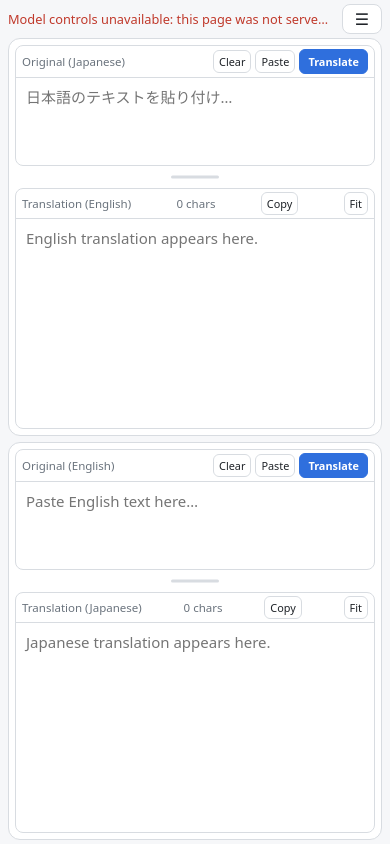
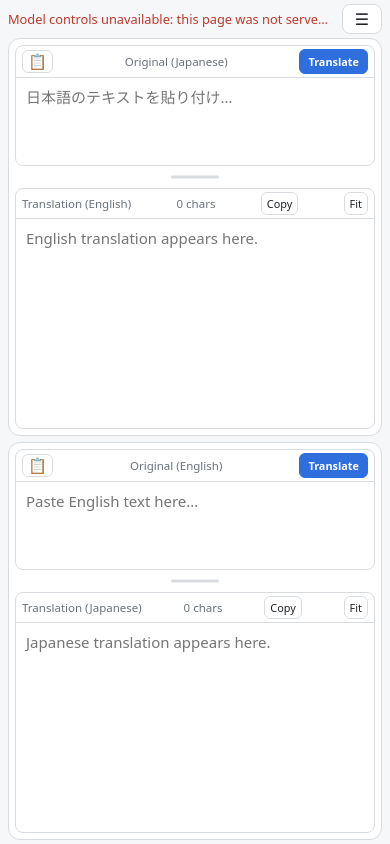
Before and after one commit to Rokurolize/plamo3-translate-local, a plain HTML site: page webui/index.html in a window 390 px wide. Drawn offline with Linux system fonts and the light colour scheme; no server answers.

Commit message:
Merge Paste and Clear into one left-aligned clipboard button

```diff
--- a/webui/index.html
+++ b/webui/index.html
@@ -184,6 +184,11 @@
     border-color: var(--accent);
     color: var(--accent-text);
   }
+  .io-src .label .pasteBtn {
+    padding: 2px 7px;
+    font-size: 1rem;
+    line-height: 1.1;
+  }
   .label-actions { display: flex; align-items: center; gap: 4px; }
   /* Transparent textarea over a mirrored text layer that paints the active paragraph */
   .field { position: relative; flex: 1; min-height: 0; width: 100%; display: flex; }
@@ -275,6 +280,7 @@
     .io-src .label .count { display: none; }
     .io-src .label button, .io-out .label button { padding: 3px 5px; font-size: 0.68rem; }
     .io-src .label .translateBtn { padding: 4px 8px; }
+    .io-src .label .pasteBtn { padding: 2px 5px; font-size: 0.95rem; }
   }
 </style>
 </head>
@@ -311,11 +317,10 @@
     <div class="board-body">
       <div class="io io-src">
         <div class="label">
+          <button class="pasteBtn" title="Paste clipboard text here (replaces both boxes and translates). If the clipboard is empty, clear both boxes." aria-label="Paste from clipboard, or clear if the clipboard is empty">📋</button>
           <span class="name">Original (Japanese)</span>
           <span class="count"><span class="srcCount">0</span> chars</span>
           <span class="label-actions">
-            <button class="clearBtn" title="Clear both boxes in this panel">Clear</button>
-            <button class="pasteBtn" title="Replace with clipboard and translate">Paste</button>
             <button class="translateBtn" title="Translate this text">Translate</button>
           </span>
         </div>
@@ -337,11 +342,10 @@
     <div class="board-body">
       <div class="io io-src">
         <div class="label">
+          <button class="pasteBtn" title="Paste clipboard text here (replaces both boxes and translates). If the clipboard is empty, clear both boxes." aria-label="Paste from clipboard, or clear if the clipboard is empty">📋</button>
           <span class="name">Original (English)</span>
           <span class="count"><span class="srcCount">0</span> chars</span>
           <span class="label-actions">
-            <button class="clearBtn" title="Clear both boxes in this panel">Clear</button>
-            <button class="pasteBtn" title="Replace with clipboard and translate">Paste</button>
             <button class="translateBtn" title="Translate this text">Translate</button>
           </span>
         </div>
@@ -830,7 +834,11 @@ async function pasteNew(board) {
   if (navigator.clipboard && navigator.clipboard.readText) {
     try {
       const text = await navigator.clipboard.readText();
-      if (!text || !text.trim()) { setStatus("Clipboard is empty.", "err"); return; }
+      if (!text || !text.trim()) {
+        clearBoard(board);
+        setStatus("Clipboard was empty — both boxes cleared.", "busy");
+        return;
+      }
       if (text.includes(RESERVED)) {
         setStatus("The clipboard text contains reserved “<|plamo:…|>” tokens that the model rejects.", "err");
         return;
@@ -856,7 +864,6 @@ BOARDS.forEach(board => {
   attachResizer(board);
   q(board, '.translateBtn').addEventListener("click", () => translateBoard(board));
   q(board, '.copyBtn').addEventListener("click", () => copyTranslation(board));
-  q(board, '.clearBtn').addEventListener("click", () => clearBoard(board));
   q(board, '.pasteBtn').addEventListener("click", () => pasteNew(board));
   source.addEventListener("input", () => updateCounts(board));
   // Paste inserts the clipboard text and immediately translates this direction.
```
Also changed, not shown: 3 other files.
